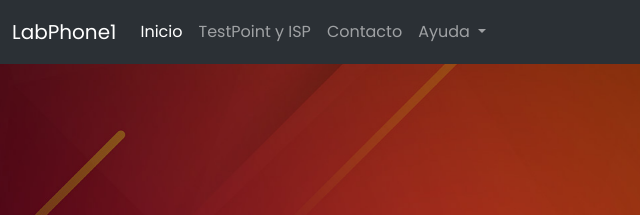
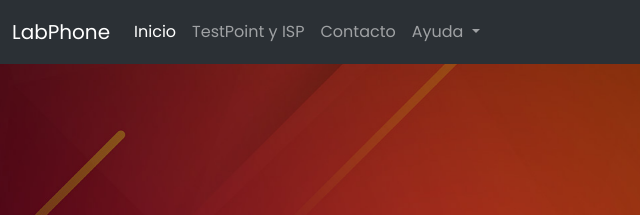
Before and after one commit to criel98/LabPhoneTest, a plain HTML site: page index.html in a window 1280 px wide. Shown: the top 215 px of the page, 0-640 px from the left. Drawn offline with Linux system fonts and the light colour scheme.

Commit message:
Actualizar index.html

```diff
--- a/index.html
+++ b/index.html
@@ -17,7 +17,7 @@
   <nav class="navbar navbar-expand-lg bg-body-tertiary" data-bs-theme="dark">
     <div class="container-fluid">
       <a class="navbar-brand" href="index.html">
-        <nav>LabPhone1</nav>
+        <nav>LabPhone</nav>
       </a>
       <button class="navbar-toggler" type="button" data-bs-toggle="collapse" data-bs-target="#navbarSupportedContent"
         aria-controls="navbarSupportedContent" aria-expanded="false" aria-label="Toggle navigation">
```
